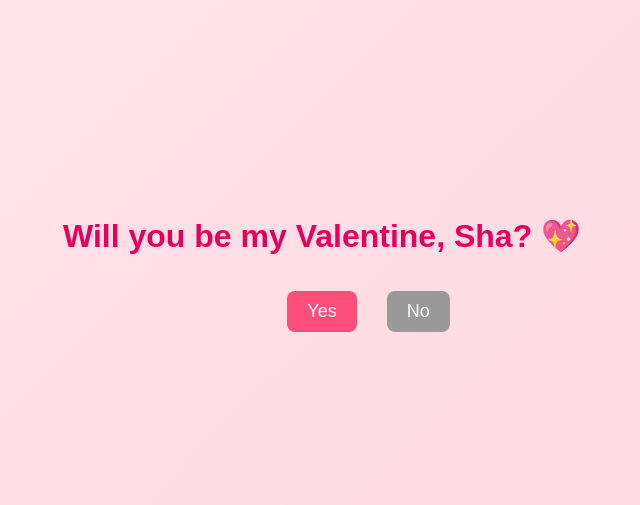
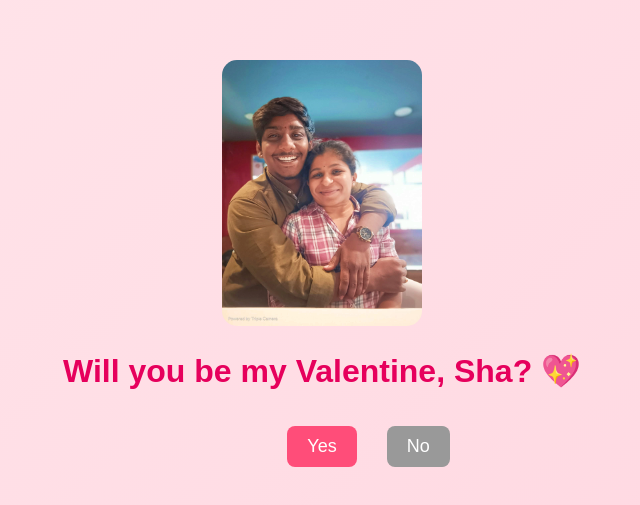
Before and after one commit to phanirajphani475-eng/valentine2, a plain HTML site: page index.html in a window 1280 px wide. Shown: the part 137-642 px from the top of the page, without its empty margins (318-958 px from the left). Drawn offline with Linux system fonts and the light colour scheme.

Commit message:
Update index.html

```diff
--- a/index.html
+++ b/index.html
@@ -82,6 +82,7 @@ button {
 <body>
 
 <div class="box">
+  <img src="photo.jpg" style="width:200px;border-radius:15px;">
   <h1>Will you be my Valentine, Sha? 💖</h1>
 
   <button id="yes">Yes</button>
```
